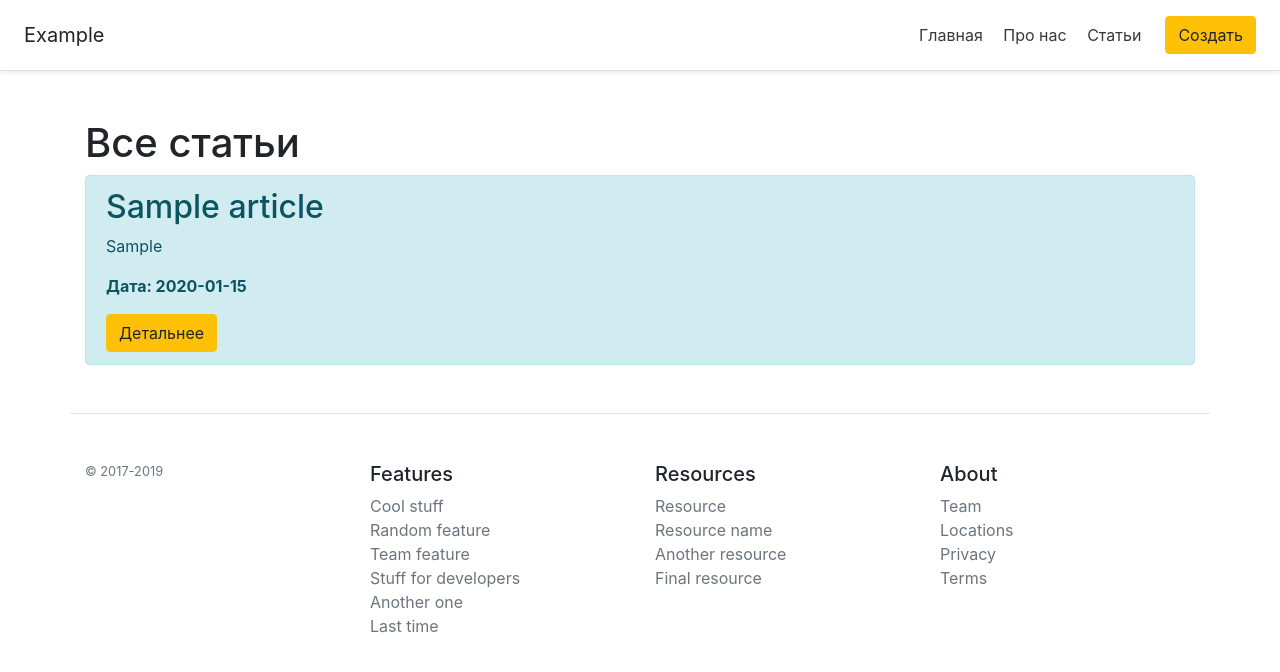
After one commit to TaylorSumers/flaskTest, a Flask app: page /posts in a window 1280 px wide. The commit adds this page. Shown: the top 672 px of the page. Run offline with Flask 3, Linux system fonts and the light colour scheme; tables that the repository leaves empty hold one stand-in row (values such as "Sample post"); some libraries are stand-ins or nearby versions.

Commit message:
Scaffolded CRUD

```diff
--- a/main.py
+++ b/main.py
@@ -1,6 +1,21 @@
-from flask import Flask, render_template, url_for
+from flask import Flask, render_template, url_for, request, redirect
+from flask_sqlalchemy import SQLAlchemy
+from datetime import datetime
 
 app = Flask(__name__)
+app.config['SQLALCHEMY_DATABASE_URI'] = 'sqlite:///site.db'
+db = SQLAlchemy(app)
+
+
+class Article(db.Model):
+    id = db.Column(db.Integer, primary_key=True)
+    title = db.Column(db.String(100), nullable=False)
+    info = db.Column(db.String(300), nullable=False)
+    text = db.Column(db.Text, nullable=False)
+    date = db.Column(db.DateTime, default=datetime.utcnow)
+
+    def __repr__(self):
+        return '<Article %r>' % self.id
 
 
 @app.route('/')
@@ -14,10 +29,62 @@ def about():
     return render_template('about.html')
 
 
-@app.route('/user/<string:name>/<int:id>')
-def user(name, id):
-    return f'user {name}, {id}'
+@app.route('/posts')
+def posts():
+    articles = Article.query.order_by(Article.date.desc()).all()
+    return render_template('posts.html', articles=articles)
 
+@app.route('/posts/<int:id>')
+def posts_details(id):
+    article = Article.query.get(id)
+    return render_template('post_details.html', article=article)
+
+
+@app.route('/posts/<int:id>/update', methods=['POST', 'GET'])
+def post_update(id):
+    article = Article.query.get(id)
+    if request.method == 'POST':
+        article.title = request.form['title']
+        article.info = request.form['info']
+        article.text = request.form['text']
+
+        try:
+            db.session.commit()
+            return redirect('/posts')
+        except:
+            return "Ошибка при изменении"
+    else:
+        return render_template('post_update.html', article=article)
+
+
+@app.route('/posts/<int:id>/del')
+def post_delete(id):
+    article = Article.query.get_or_404(id)
+
+    try:
+        db.session.delete(article)
+        db.session.commit()
+        return redirect('/posts')
+    except:
+        return "При удалении возникла ошибка"
+
+
+@app.route('/create-article', methods=['POST', 'GET'])
+def create_article():
+    if request.method == 'POST':
+        title = request.form['title']
+        info = request.form['info']
+        text = request.form['text']
+
+        article = Article(title=title, info=info, text=text)
+        try:
+            db.session.add(article)
+            db.session.commit()
+            return redirect('/posts')
+        except:
+            return "Ошибка при добавлении"
+    else:
+        return render_template('create-article.html')
 
 if __name__ == '__main__':
     app.run(debug=True)
--- a/templates/base.html
+++ b/templates/base.html
@@ -12,13 +12,14 @@
   <nav class="my-2 my-md-0 mr-md-3">
     <a class="p-2 text-dark" href="/">Главная</a>
     <a class="p-2 text-dark" href="/about">Про нас</a>
+    <a class="p-2 text-dark" href="/posts">Статьи</a>
   </nav>
+  <a class="btn btn-warning" href="/create-article">Создать</a>
 </div>
     {% block body %}{% endblock %}
 <footer class="container pt-4 my-md-5 pt-md-5 border-top">
     <div class="row">
       <div class="col-12 col-md">
-        <img class="mb-2" src="/docs/4.4/assets/brand/bootstrap-solid.svg" alt="" width="24" height="24">
         <small class="d-block mb-3 text-muted">© 2017-2019</small>
       </div>
       <div class="col-6 col-md">
--- /dev/null
+++ b/templates/posts.html
@@ -0,0 +1,24 @@
+{% extends 'base.html'%}
+
+{% block title %}
+Все статьи
+{% endblock %}
+
+{% block body %}
+<div class="container mt-5">
+    <h1>Все статьи</h1>
+
+    {% if articles|length > 0 %}
+        {% for el in articles %}
+        <div class="alert alert-info">
+            <h2>{{ el.title }}</h2>
+            <p>{{ el.info }}</p>
+            <p><b>Дата: {{ el.date.date() }}</b></p>
+            <a href="/posts/{{ el.id }}" class="btn btn-warning">Детальнее</a>
+        </div>
+        {% endfor %}
+    {% else %}
+    <p>Нет статей</p>
+    {% endif %}
+</div>
+{% endblock %}
```
Also changed, not shown: templates/create-article.html (added, +17 -0 lines), templates/post_details.html (added, +19 -0 lines), templates/post_update.html (added, +17 -0 lines).
